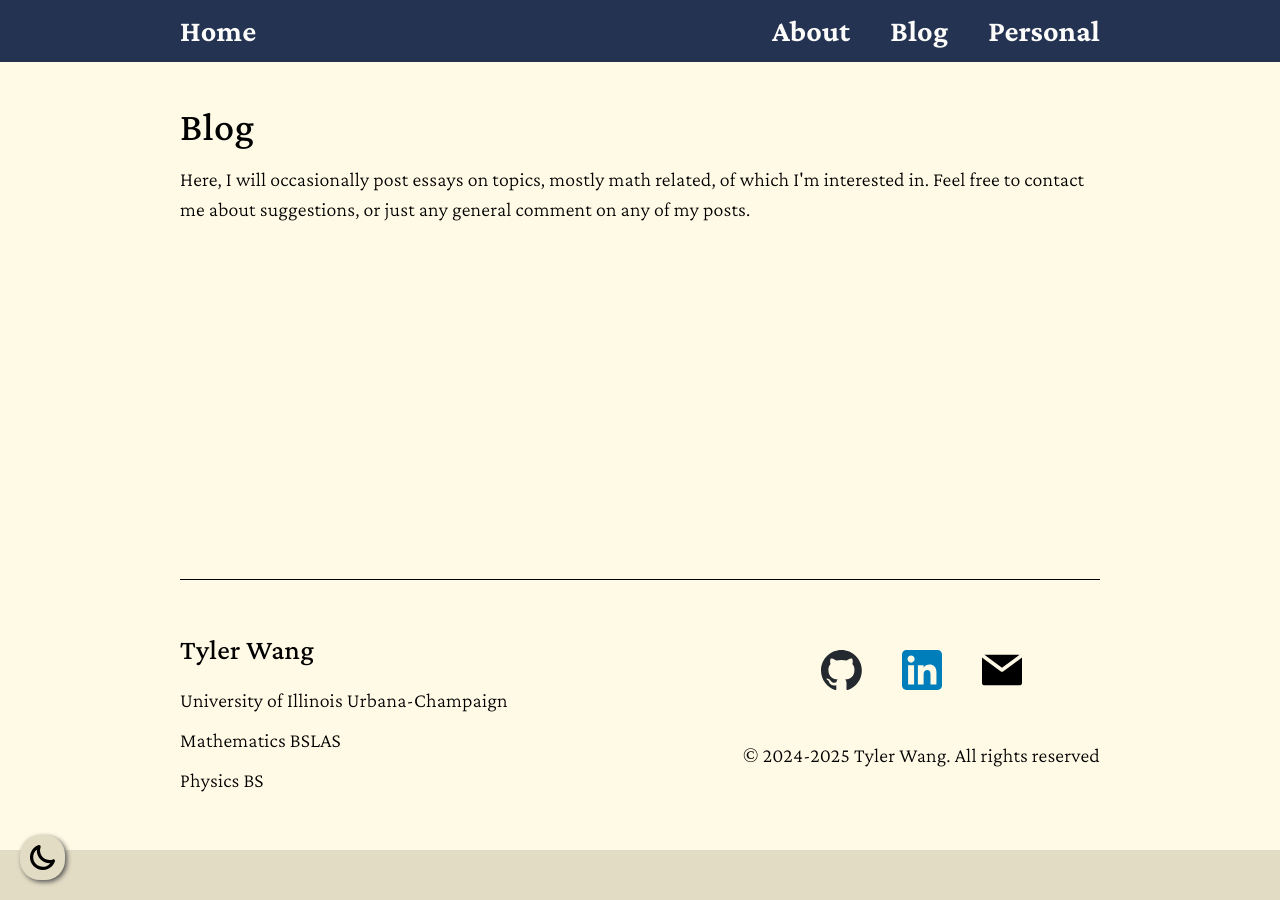
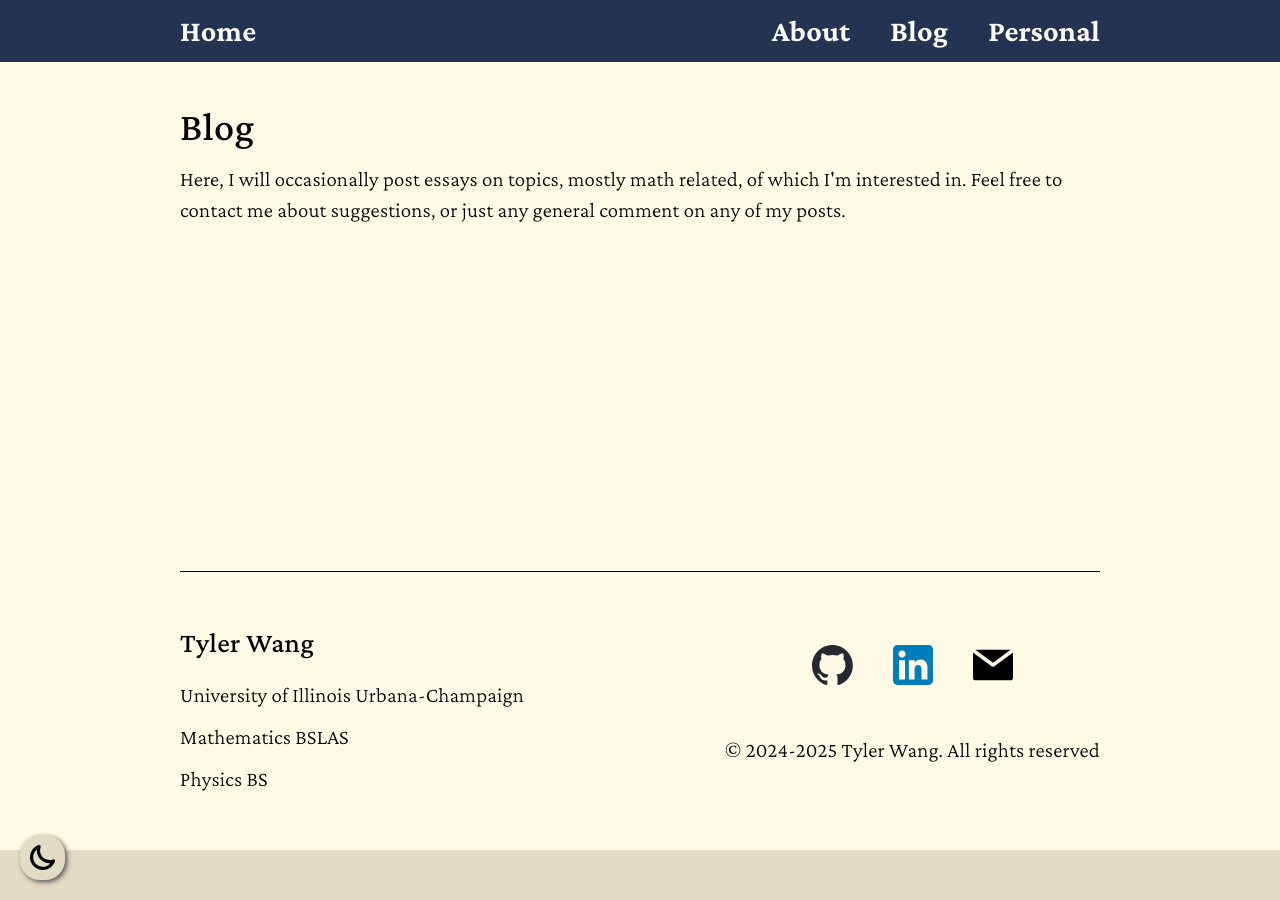
Before and after one commit to tylerwwang/tylerwwang.github.io, a Jekyll site: the page built from blog.html, in a window 1280 px wide. Built offline with Jekyll 4.4.1, drawn with Linux system fonts in a browser that asks for light colours.

Commit message:
Made small updates.

```diff
--- a/_sass/0-settings/_variables.scss
+++ b/_sass/0-settings/_variables.scss
@@ -3,7 +3,7 @@
 // Define defaults for each variable.
 
 $base-font-family: "Crimson Pro", serif !default;
-$base-font-size:   20px !default;
+$base-font-size:   21px !default;
 $base-font-weight: 300 !default;
 $small-font-size:  $base-font-size * 0.875 !default;
 $base-line-height: 1.5 !default;
--- a/index.html
+++ b/index.html
@@ -51,6 +51,9 @@ image-alt:
 			Since this is still a work in progress, many sections are incomplete and I would kindly ask to pardon any errors.
 			If anyone is interested in helping or providing suggestions, this is the <a href="https://github.com/tylerwwang/TextBook"  target="_blank" rel="noopener noreferrer">GitHub</a> repository containing the source files.
 		</li>
+		<li>
+			This is a <a href="https://class.tylerwang.org" target="_blank" rel="noopener noreferrer">link</a> to a collection of notes from classes which I've taught in the past.
+		</li>
 	</ul>
 </div>
 
```
